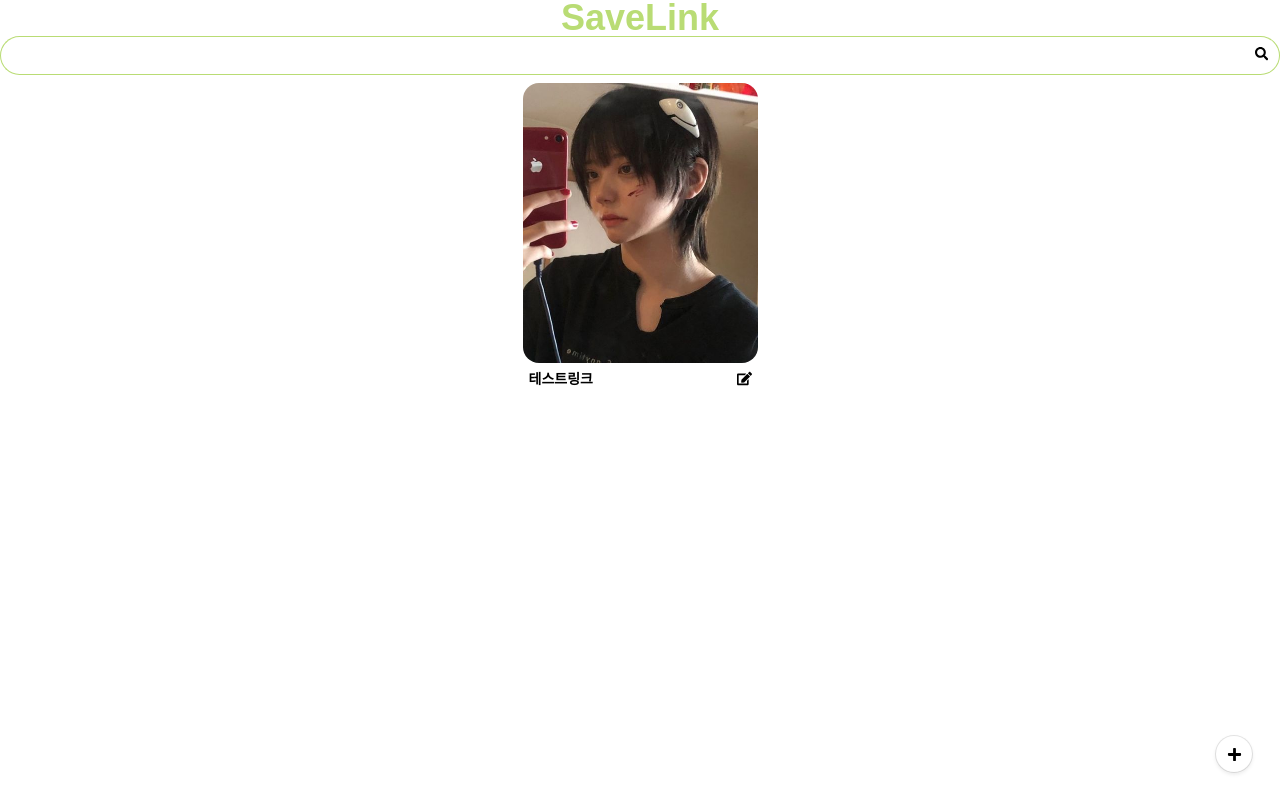
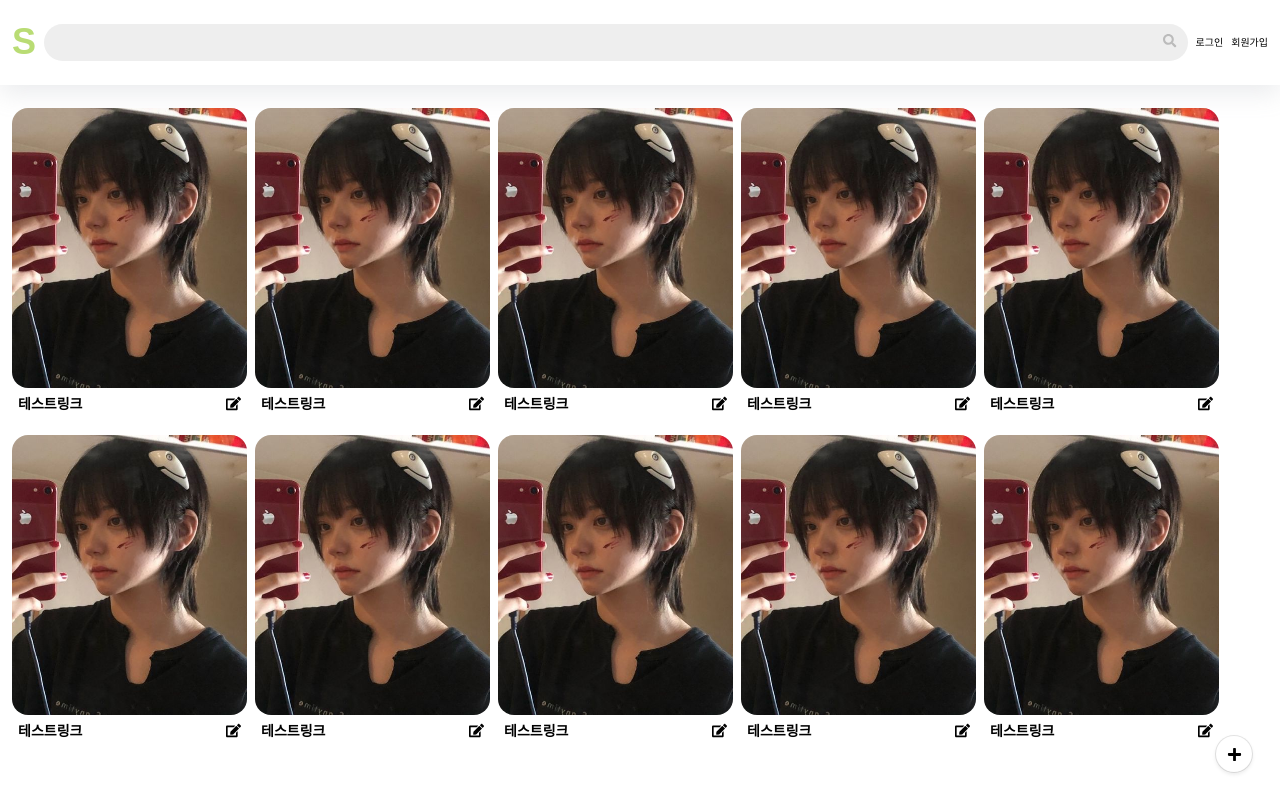
Before and after one commit to rladngus133/SaveLink, a React (Vite) app: page /mylink in a window 1280 px wide. Shown: the top 812 px of the page. Built offline with nearby package versions, Linux system fonts and the light colour scheme.

Commit message:
style/Header 구현

```diff
--- /dev/null
+++ b/src/components/Header.tsx
@@ -0,0 +1,49 @@
+import styled from "styled-components";
+import Logo from "./common/Logo";
+import SearchBar from "./common/SearchBar";
+import { Link } from "react-router-dom";
+
+export default function Header() {
+  return (
+    <S.Container>
+      <S.LeftSide>
+        <Logo />
+        <SearchBar />
+      </S.LeftSide>
+      <S.RightSide>
+        <Link to={"/login"}>로그인</Link>
+        <Link to={"/register"}>회원가입</Link>
+      </S.RightSide>
+    </S.Container>
+  );
+}
+
+const S = {
+  Container: styled.div`
+    display: flex;
+    justify-content: space-between;
+    align-items: center;
+    background-color: white;
+
+    width: 100%;
+    padding-inline: 12px;
+    padding-block: 24px;
+
+    position: fixed;
+    top: 0;
+    z-index: 111;
+
+    box-shadow: rgba(149, 157, 165, 0.2) 0px 8px 24px;
+  `,
+
+  LeftSide: styled.div`
+    display: flex;
+    flex: 1;
+    gap: 8px;
+  `,
+  RightSide: styled.div`
+    display: flex;
+    gap: 8px;
+    padding-left: 8px;
+  `,
+};
--- a/src/components/common/CardList.tsx
+++ b/src/components/common/CardList.tsx
@@ -8,7 +8,7 @@ export default function CardList({ children }: { children: ReactNode }) {
 const S = {
   Container: styled.div`
     display: flex;
-    justify-content: center;
+    justify-content: flex-start;
     flex-wrap: wrap;
     gap: 8px;
     padding-inline: 12px;
--- a/src/components/common/Logo.tsx
+++ b/src/components/common/Logo.tsx
@@ -1,7 +1,7 @@
 import styled from "styled-components";
 
 export default function Logo() {
-  return <S.H1>SaveLink</S.H1>;
+  return <S.H1>S</S.H1>;
 }
 
 const S = {
--- a/src/components/common/SearchBar.tsx
+++ b/src/components/common/SearchBar.tsx
@@ -4,9 +4,9 @@ import styled from "styled-components";
 export default function SearchBar() {
   return (
     <S.Container>
-      <S.Input type="text" />
+      <S.Input type="text" id="search-input" />
       <S.Button>
-        <FaSearch />
+        <FaSearch color="#bbb" />
       </S.Button>
     </S.Container>
   );
@@ -15,13 +15,15 @@ export default function SearchBar() {
 const S = {
   Container: styled.div`
     display: flex;
+    width: 100%;
   `,
 
   Input: styled.input`
     flex: 1;
     padding: 11px;
+    background-color: #eee;
 
-    border: 1px solid ${({ theme }) => theme.colors.main};
+    border: none;
     border-right: none;
     border-radius: 24px 0 0 24px;
     outline: none;
@@ -29,8 +31,7 @@ const S = {
 
   Button: styled.button`
     padding-right: 11px;
-
-    border: 1px solid ${({ theme }) => theme.colors.main};
+    background-color: #eee;
     border-left: none;
     border-radius: 0 24px 24px 0;
   `,
--- a/src/pages/MyLink.tsx
+++ b/src/pages/MyLink.tsx
@@ -1,20 +1,27 @@
-import SearchBar from "../components/common/SearchBar";
-import Logo from "../components/common/Logo";
 import Card from "../components/common/Card";
 import PlusButton from "../components/common/PlusButton";
 import CardList from "../components/common/CardList";
+import Header from "../components/Header";
+import styled from "styled-components";
 
 export default function MyLink() {
   return (
-    <div>
-      <Logo />
-      <SearchBar />
-      <CardList>
-        {[...Array(1)].map((_, i) => (
-          <Card key={i} />
-        ))}
-      </CardList>
+    <>
+      <Header />
+      <S.NavSpacer>
+        <CardList>
+          {[...Array(10)].map((_, i) => (
+            <Card key={i} />
+          ))}
+        </CardList>
+      </S.NavSpacer>
       <PlusButton />
-    </div>
+    </>
   );
 }
+
+const S = {
+  NavSpacer: styled.div`
+    margin-top: 100px;
+  `,
+};
```
